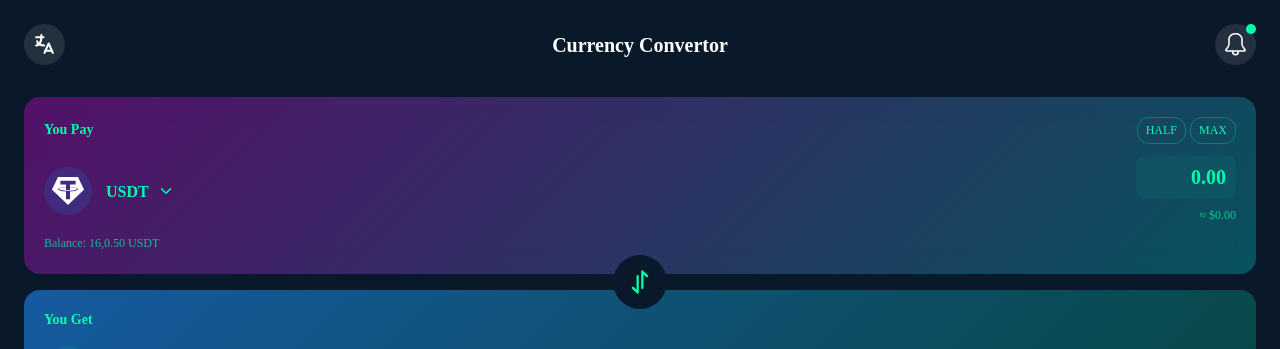
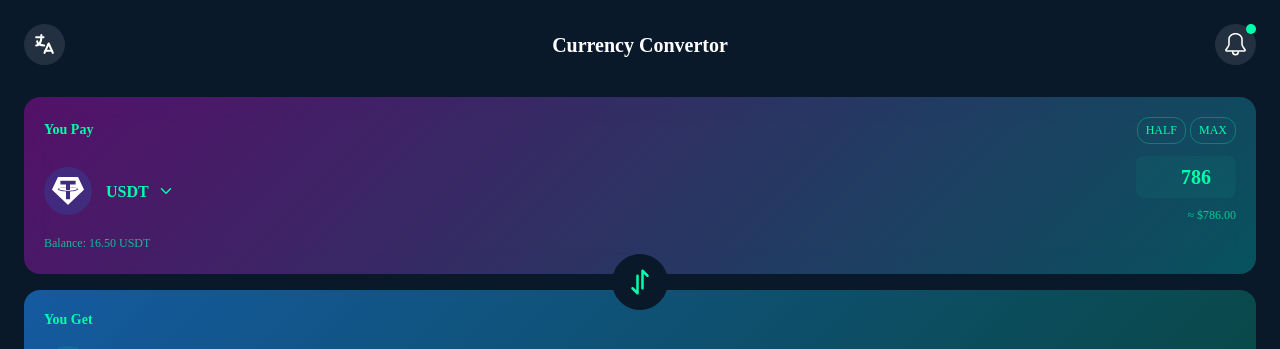
Before and after one commit to Morteza-Hoseinzadeh/Cyntra, a Next.js app: page / in a window 1280 px wide. Shown: the top 349 px of the page. Built offline with nearby package versions, Linux system fonts and the light colour scheme; a web font is replaced by a local one.

Commit message:
Fix designs issues

```diff
--- a/src/components/tokenCards/cards.tsx
+++ b/src/components/tokenCards/cards.tsx
@@ -35,10 +35,7 @@ function YouPayCardHeader() {
 }
 
 // ✅ Middle Section (Token Selection + Amount)
-function YouPayCardBody() {
-  const [selectedCrypto, setSelectedCrypto] = useState('USDT');
-  const [amount, setAmount] = useState(0);
-
+function YouPayCardBody({ selectedCrypto, setSelectedCrypto, amount, setAmount }: any) {
   const selectedCoin = cryptoList.find((c) => c.symbol === selectedCrypto);
 
   const [youPayCoinDetails, setYouPayCoinDetails] = useState<any>({
@@ -54,11 +51,11 @@ function YouPayCardBody() {
   useEffect(() => {
     if (selectedCoin) {
       setYouPayCoinDetails({
-        symbol: selectedCoin,
+        symbol: selectedCoin.symbol,
         amount: amount,
       });
     }
-  }, [selectedCoin]);
+  }, [selectedCoin, amount]);
 
   return (
     <Box display="flex" alignItems="center" justifyContent="space-between" mt={1.5}>
@@ -75,11 +72,11 @@ function YouPayCardBody() {
 
       <Box display="flex" flexDirection="column" alignItems="flex-end" gap={0.5}>
         <Box>
-          <input type="text" value={amount || amount.toFixed(2)} onChange={(e) => setAmount(Number(e.target.value))} style={{ width: '100px', padding: '6px 10px', borderRadius: '8px', backgroundColor: 'rgba(0, 255, 170, 0.05)', color: '#00FFAA', fontWeight: 700, fontSize: '1.25rem', textAlign: 'right', outline: 'none' }} />
+          <input type="number" value={Number.isNaN(amount) ? '' : amount} onChange={(e) => setAmount(Number(e.target.value))} style={{ width: '100px', padding: '6px 10px', borderRadius: '8px', backgroundColor: 'rgba(0, 255, 170, 0.05)', color: '#00FFAA', fontWeight: 700, fontSize: '1.25rem', textAlign: 'right', outline: 'none' }} />
         </Box>
         <Box>
           <Typography variant="caption" component="span" color="rgba(0, 255, 170, 0.7)">
-            ≈ ${amount.toFixed(2)}
+            ≈ ${Number.isNaN(amount) ? '0.00' : amount.toFixed(2)}
           </Typography>
         </Box>
       </Box>
@@ -88,11 +85,11 @@ function YouPayCardBody() {
 }
 
 // ✅ Bottom Section (Balance Info)
-function YouPayCardFooter() {
+function YouPayCardFooter({ selectedCrypto }: any) {
   return (
     <Box display="flex" alignItems="center" justifyContent="space-between" mt={1}>
       <Typography variant="caption" component="span" color="rgba(0, 255, 170, 0.7)">
-        Balance: 16,0.50 USDT
+        Balance: 16.50 {selectedCrypto}
       </Typography>
     </Box>
   );
@@ -100,20 +97,20 @@ function YouPayCardFooter() {
 
 // ✅ You Pay Card's Container
 function YouPayCardBar() {
+  const [selectedCrypto, setSelectedCrypto] = useState('USDT');
+  const [amount, setAmount] = useState(786);
+
   return (
     <Box width="100%" display="flex" flexDirection="column" p={2.5} sx={{ background: 'linear-gradient(135deg, rgba(255, 0, 255, 0.3) 0%, rgba(0, 255, 255, 0.25) 100%)', borderRadius: '16px', color: '#00FFAA', backdropFilter: 'blur(14px)', WebkitBackdropFilter: 'blur(14px)' }}>
       <YouPayCardHeader />
-      <YouPayCardBody />
-      <YouPayCardFooter />
+      <YouPayCardBody selectedCrypto={selectedCrypto} setSelectedCrypto={setSelectedCrypto} amount={amount} setAmount={setAmount} />
+      <YouPayCardFooter selectedCrypto={selectedCrypto} />
     </Box>
   );
 }
 
 // ✅ You Get CardBody with crypto dropdown
-function YouGetCardBody() {
-  const [selectedCrypto, setSelectedCrypto] = useState('BNB');
-  const [amount, setAmount] = useState(2.5);
-
+function YouGetCardBody({ selectedCrypto, setSelectedCrypto, amount, setAmount }: any) {
   const selectedCoin = cryptoList.find((c) => c.symbol === selectedCrypto);
 
   const [youGetCoinDetails, setYouGetCoinDetails] = useState<any>({
@@ -129,11 +126,11 @@ function YouGetCardBody() {
   useEffect(() => {
     if (selectedCoin) {
       setYouGetCoinDetails({
-        symbol: selectedCoin,
+        symbol: selectedCoin.symbol,
         amount: amount,
       });
     }
-  }, [selectedCoin]);
+  }, [selectedCoin, amount]);
 
   return (
     <Box display="flex" alignItems="center" justifyContent="space-between" mt={1.5}>
@@ -150,10 +147,10 @@ function YouGetCardBody() {
 
       <Box display="flex" flexDirection="column" alignItems="flex-end" gap={0.5}>
         <Typography variant="h5" component="h5" fontWeight="700" color="#00FFAA">
-          {amount.toFixed(2)}
+          {Number.isNaN(amount) ? '0.00' : amount.toFixed(2)}
         </Typography>
         <Typography variant="caption" component="span" color="rgba(0, 255, 170, 0.7)">
-          ≈ ${amount.toFixed(2)}
+          ≈ ${Number.isNaN(amount) ? '0.00' : amount.toFixed(2)}
         </Typography>
       </Box>
     </Box>
@@ -161,11 +158,11 @@ function YouGetCardBody() {
 }
 
 // ✅ You Get Card Footer
-function YouGetCardFooter() {
+function YouGetCardFooter({ selectedCrypto }: any) {
   return (
     <Box display="flex" alignItems="center" justifyContent="space-between" mt={1}>
       <Typography variant="caption" component="span" color="rgba(0, 255, 170, 0.7)">
-        Balance: 48.50 BNB
+        Balance: 48.50 {selectedCrypto}
       </Typography>
     </Box>
   );
@@ -173,13 +170,16 @@ function YouGetCardFooter() {
 
 // ✅ You Get Card Container
 function YouGetCardBar() {
+  const [selectedCrypto, setSelectedCrypto] = useState('BNB');
+  const [amount, setAmount] = useState(2.5);
+
   return (
     <Box width="100%" display="flex" flexDirection="column" p={2.5} sx={{ background: 'linear-gradient(135deg, rgba(25, 118, 210, 0.7) 0%, rgba(0, 255, 170, 0.2) 100%)', borderRadius: '16px', color: '#00FFAA' }}>
       <Typography variant="body2" component="span" fontWeight="600" color="#00FFAA">
         You Get
       </Typography>
-      <YouGetCardBody />
-      <YouGetCardFooter />
+      <YouGetCardBody selectedCrypto={selectedCrypto} setSelectedCrypto={setSelectedCrypto} amount={amount} setAmount={setAmount} />
+      <YouGetCardFooter selectedCrypto={selectedCrypto} />
     </Box>
   );
 }
@@ -191,8 +191,8 @@ function ExchangeButton() {
   return (
     <Box position={'relative'} width={'100%'} display={'flex'} alignItems={'center'} justifyContent={'center'} my={-1}>
       <Box position={'absolute'}>
-        <IconButton onClick={() => setToggleSwitchCrypto(!toggleSwitchCrypto)} sx={{ transform: toggleSwitchCrypto ? 'rotate(180deg)' : 'rotate(360deg)', backgroundColor: '#0A1929', color: '#00FFAA', p: 1.5, borderRadius: '50%', border: '1px solid', borderColor: '#0A1929', zIndex: 2, '&:hover': { backgroundColor: '#0A1929', transition: 'transform 0.3s ease-in-out' } }}>
-          <TbArrowsExchange2 size={28} style={{ transform: 'rotate(90deg)' }} />
+        <IconButton size="large" onClick={() => setToggleSwitchCrypto(!toggleSwitchCrypto)} sx={{ transform: toggleSwitchCrypto ? 'rotate(180deg)' : 'rotate(360deg)', backgroundColor: '#0A1929', color: '#00FFAA', p: 1.5, borderRadius: '50%', border: '1px solid', borderColor: '#0A1929', zIndex: 2, '&:hover': { backgroundColor: '#0A1929', transition: 'transform 0.3s ease-in-out' } }}>
+          <TbArrowsExchange2 size={30} style={{ transform: 'rotate(90deg)' }} />
         </IconButton>
       </Box>
     </Box>
```
